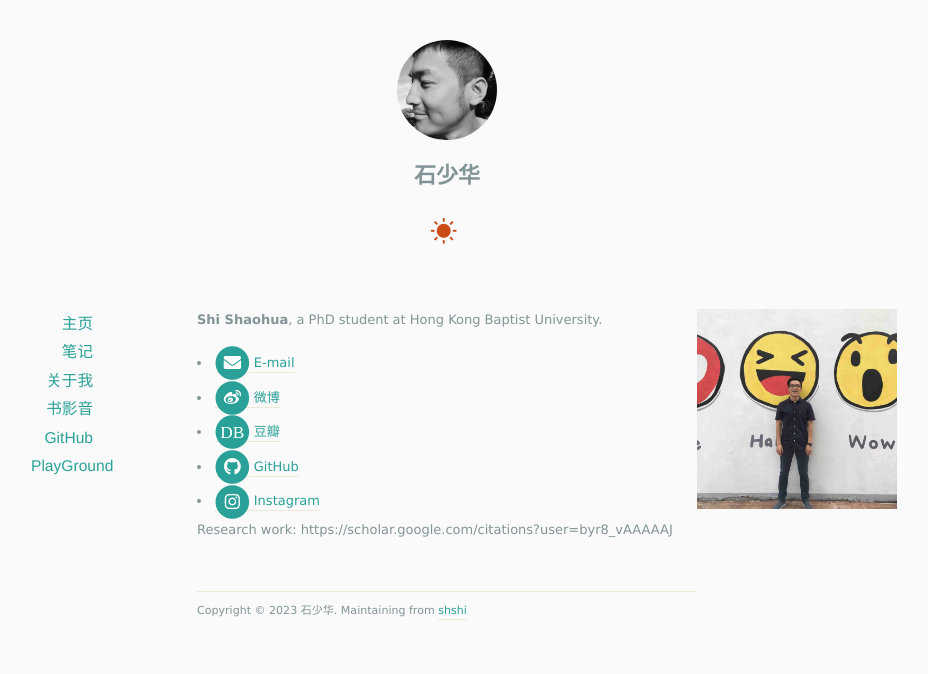
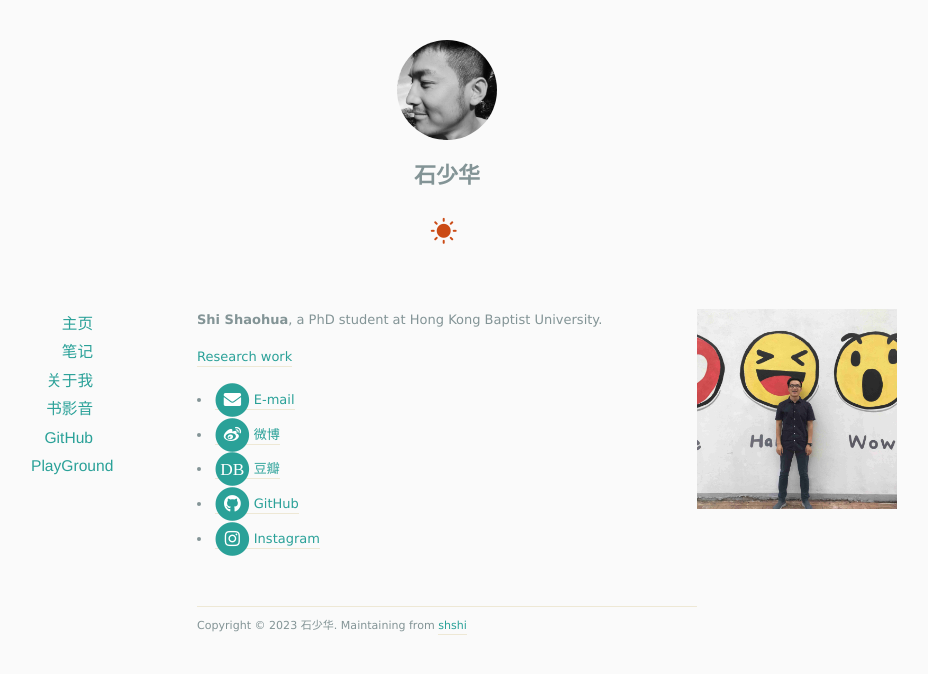
Before and after one commit to shshi/shishaohua.github.io, a Jekyll site: the page built from docs/about/index.markdown, in a window 1280 px wide. Shown: the top 674 px of the page, without its empty margins (193-1121 px from the left). Built offline with Jekyll 4.4.1, drawn with Linux system fonts in a browser that asks for light colours; nearby versions of some CDN libraries.

Commit message:
Update index.markdown

```diff
--- a/docs/about/index.markdown
+++ b/docs/about/index.markdown
@@ -6,8 +6,6 @@
 <img src="/images/photo_about.jpg" class="right" width="200"/>
 **Shi Shaohua**, a PhD student at Hong Kong Baptist University.
 
+[Research work](https://scholar.google.com/citations?user=byr8_vAAAAAJ)
+
 {% include icons.html %}
-
-
-Research work:
-https://scholar.google.com/citations?user=byr8_vAAAAAJ
```
